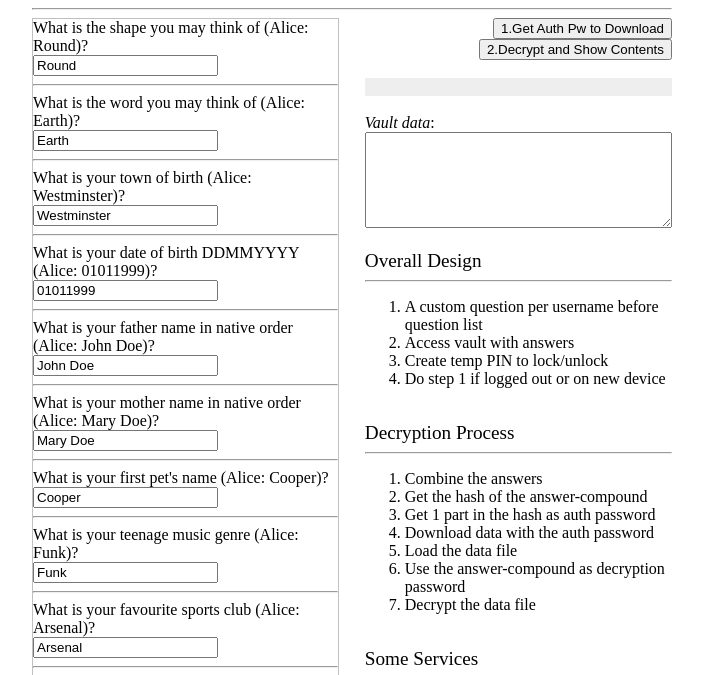
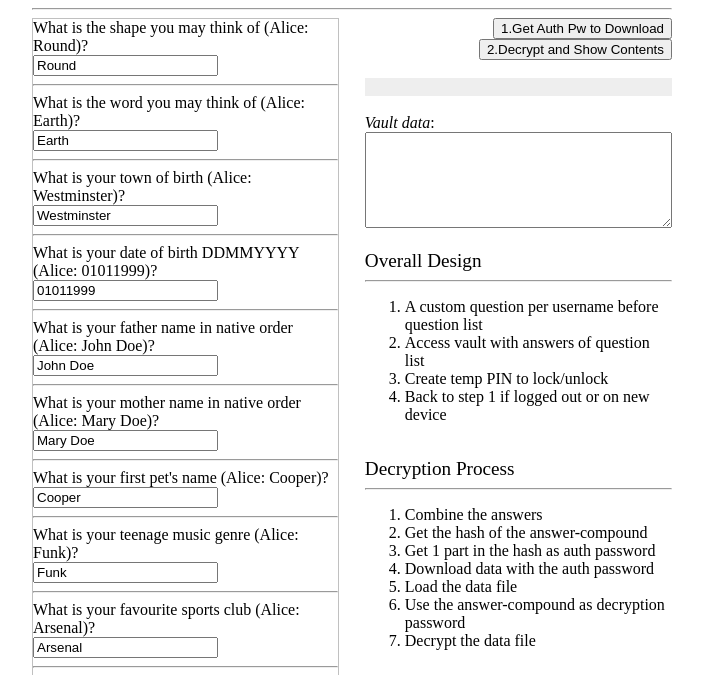
Before and after one commit to recakey/recakey.github.io, a plain HTML site: page src/index.html in a window 1280 px wide. Shown: the part 116-791 px from the top of the page, without its empty margins (288-991 px from the left). Drawn offline with Linux system fonts and the light colour scheme.

Commit message:
Update index.html

```diff
--- a/src/index.html
+++ b/src/index.html
@@ -108,9 +108,9 @@
                 <div><big>Overall Design</big></div><hr>
                 <ol>
                     <li>A custom question per username before question list</li>
-                    <li>Access vault with answers</li>
+                    <li>Access vault with answers of question list</li>
                     <li>Create temp PIN to lock/unlock</li>
-                    <li>Do step 1 if logged out or on new device</li>
+                    <li>Back to step 1 if logged out or on new device</li>
                 </ol>
             </div>
             <div>&nbsp;</div>
```
